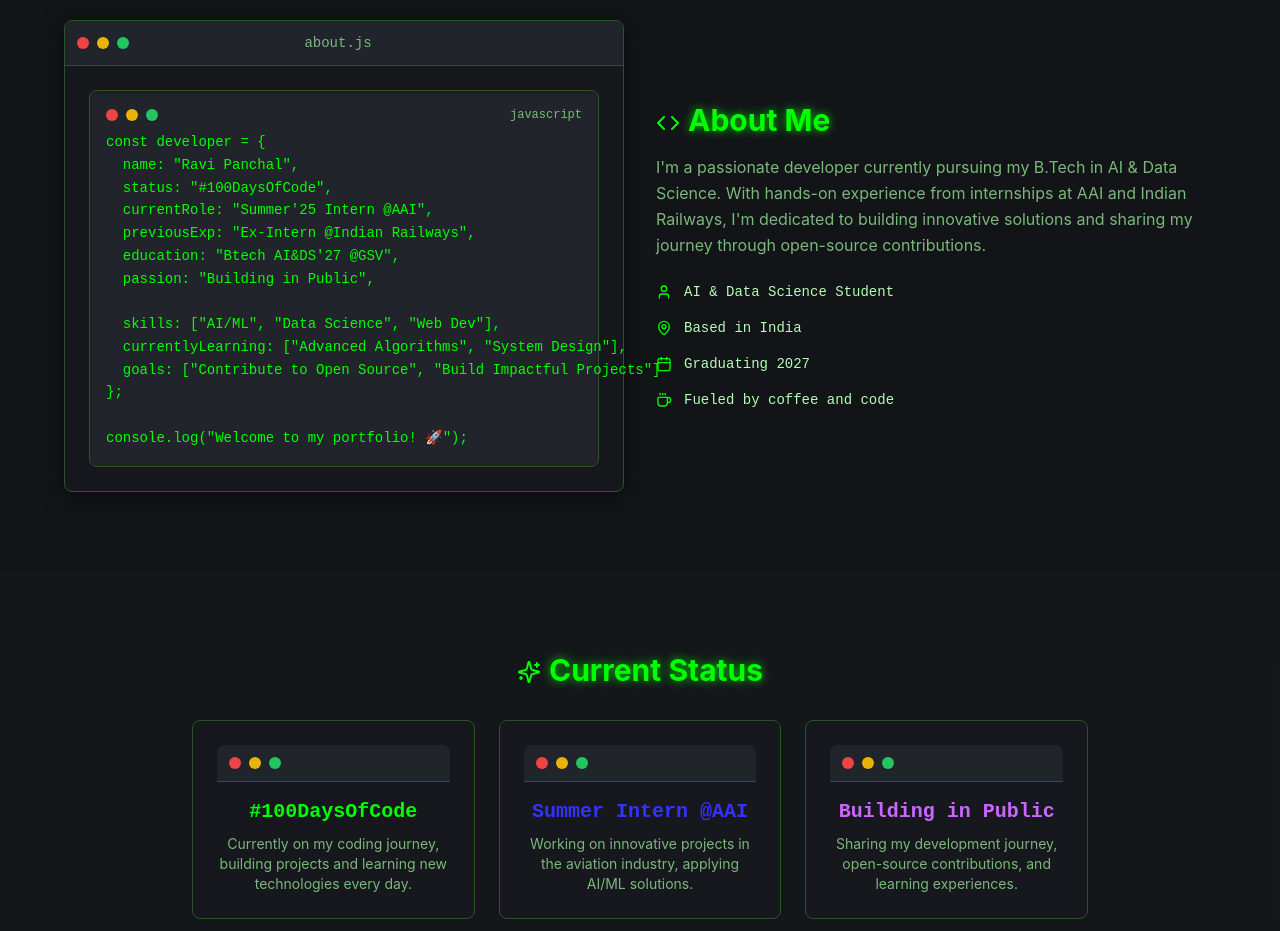
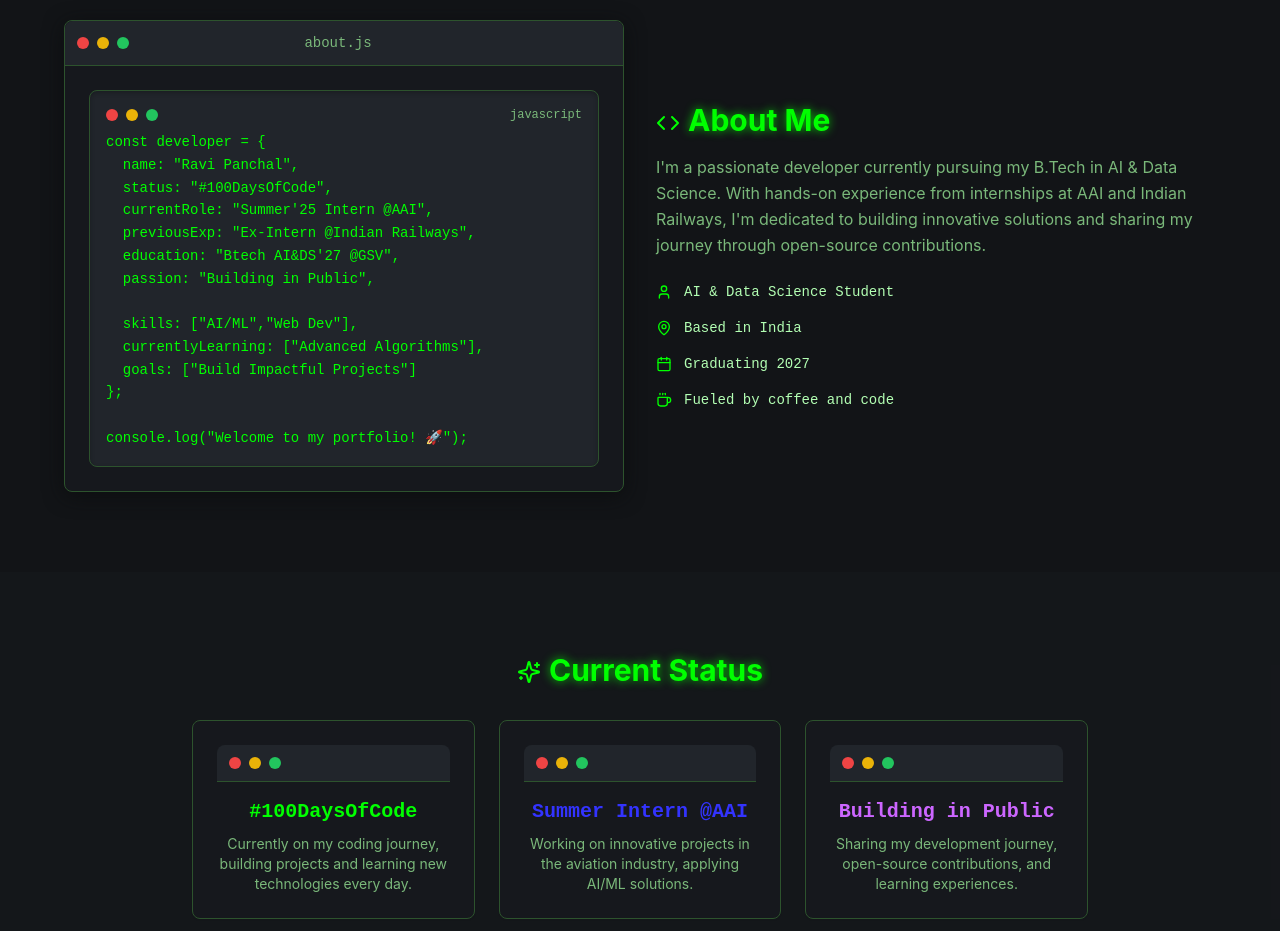
Before and after one commit to ravixpanchal/portfolio, a React (Vite) app: page / in a window 1280 px wide. Shown: the part 860-1791 px from the top of the page. Built offline with nearby package versions, Linux system fonts and the light colour scheme.

Commit message:
Update Index.tsx
Signed-off-by: Ravi Panchal  <160248997+ravixpanchal@users.noreply.github.com>

```diff
--- a/src/pages/Index.tsx
+++ b/src/pages/Index.tsx
@@ -17,9 +17,9 @@ const Index = () => {
   education: "Btech AI&DS'27 @GSV",
   passion: "Building in Public",
 
-  skills: ["AI/ML", "Data Science", "Web Dev"],
-  currentlyLearning: ["Advanced Algorithms", "System Design"],
-  goals: ["Contribute to Open Source", "Build Impactful Projects"]
+  skills: ["AI/ML","Web Dev"],
+  currentlyLearning: ["Advanced Algorithms"],
+  goals: ["Build Impactful Projects"]
 };
 
 console.log("Welcome to my portfolio! 🚀");`;
```
